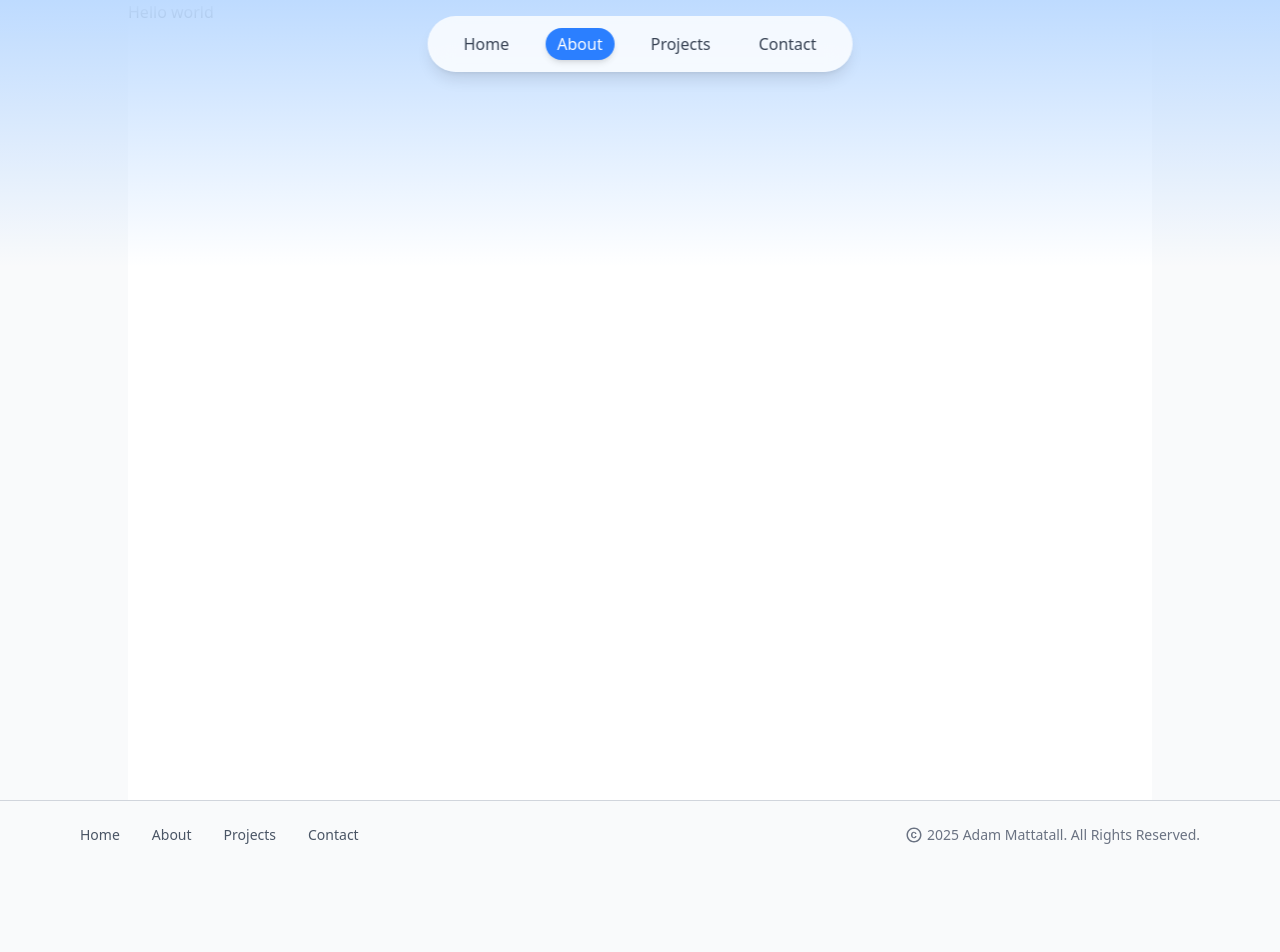
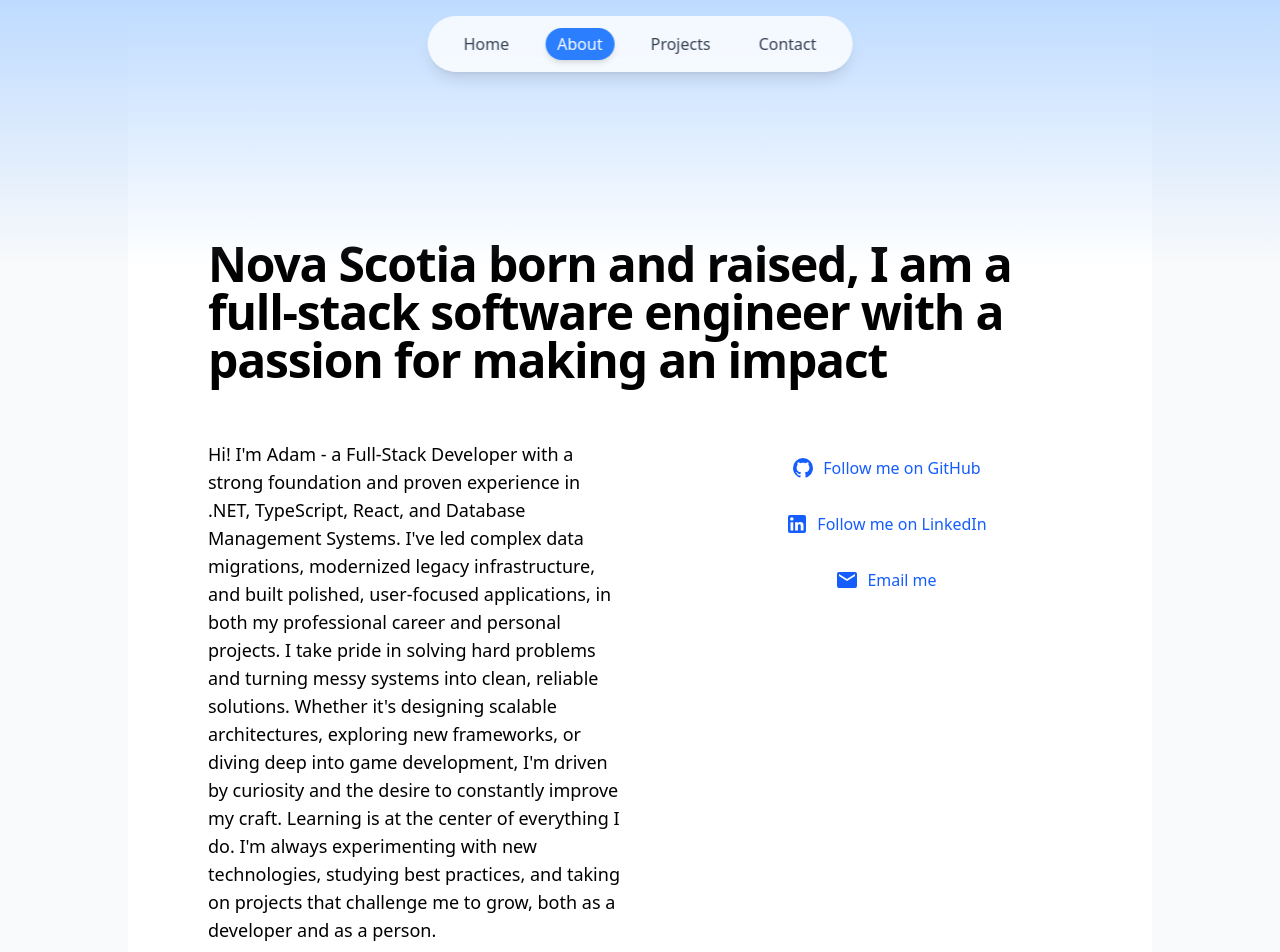
Before and after one commit to Xiappi/web-portfolio, a React (Vite) app: page /about in a window 1280 px wide. Shown: the top 952 px of the page. Before the commit the page ends 869 px from the top, so only its background shows below. Built offline with nearby package versions, Linux system fonts and the light colour scheme.

Commit message:
about page

```diff
--- a/src/pages/AboutPage.tsx
+++ b/src/pages/AboutPage.tsx
@@ -1,3 +1,57 @@
+import { mdiGithub, mdiLinkedin, mdiEmail } from "@mdi/js";
+import Icon from "@mdi/react";
+
 export default function About() {
-  return <>Hello world</>;
+  return (
+    <div className="grid grid-cols-2 gap-10 w-full pt-60 px-10">
+      <div className="col-span-2 px-10 flex flex-col justify-center ">
+        <h1 className="mb-4 text-5xl font-bold tracking-tight text-heading ">
+          Nova Scotia born and raised, I am a full-stack software engineer with
+          a passion for making an impact
+        </h1>
+      </div>
+      <div className="pl-10">
+        <p className="mb-6 text-lg font-normal text-body">
+          Hi! I'm Adam - a Full-Stack Developer with a strong foundation and
+          proven experience in .NET, TypeScript, React, and Database Management
+          Systems. I've led complex data migrations, modernized legacy
+          infrastructure, and built polished, user-focused applications, in both
+          my professional career and personal projects. I take pride in solving
+          hard problems and turning messy systems into clean, reliable
+          solutions. Whether it's designing scalable architectures, exploring
+          new frameworks, or diving deep into game development, I'm driven by
+          curiosity and the desire to constantly improve my craft. Learning is
+          at the center of everything I do. I'm always experimenting with new
+          technologies, studying best practices, and taking on projects that
+          challenge me to grow, both as a developer and as a person.
+        </p>
+      </div>
+      <div className="flex flex-col items-center gap-4">
+        <a
+          href="https://github.com/Xiappi"
+          target="_blank"
+          className="inline-flex items-center mt-4 text-blue-600 hover:underline"
+        >
+          <Icon path={mdiGithub} size={1} />
+          <span className="ml-2">Follow me on GitHub</span>
+        </a>
+        <a
+          href="https://www.linkedin.com/in/adam-mattatall-306b84180/"
+          target="_blank"
+          className="inline-flex items-center mt-4 text-blue-600 hover:underline"
+        >
+          <Icon path={mdiLinkedin} size={1} />
+          <span className="ml-2">Follow me on LinkedIn</span>
+        </a>
+        <a
+          href="mailto:mattatalladam@gmail.com"
+          target="_blank"
+          className="inline-flex items-center mt-4 text-blue-600 hover:underline"
+        >
+          <Icon path={mdiEmail} size={1} />
+          <span className="ml-2">Email me</span>
+        </a>
+      </div>
+    </div>
+  );
 }
--- a/src/pages/HomePage.tsx
+++ b/src/pages/HomePage.tsx
@@ -7,7 +7,7 @@ import type Project from "../models/Project";
 export default function HomePage() {
   return (
     <>
-      <div className="flex w-full pt-50 px-10">
+      <div className="flex w-full pt-60 px-10">
         <div className="flex-[3] px-10 flex flex-col justify-center ">
           <h1 className="mb-4 text-5xl font-bold tracking-tight text-heading ">
             Full-stack web and application engineer, and amateur snowboarder.
```
